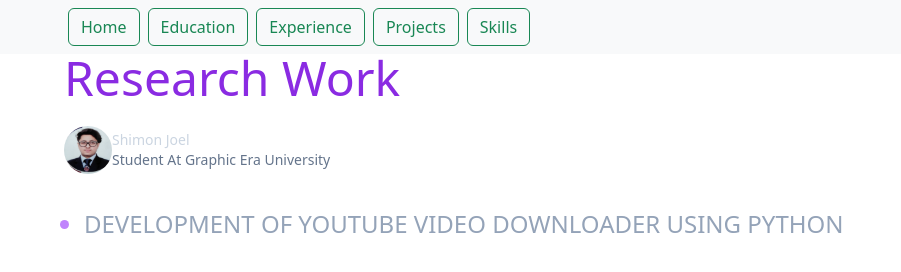
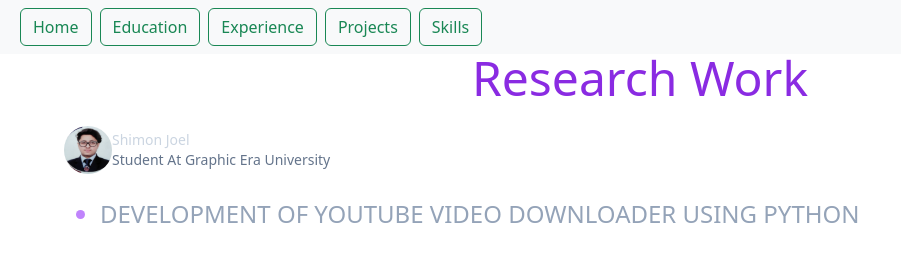
Before and after one commit to AvarDysania/portfolio, a website: page Research.html in a window 1280 px wide. Shown: the whole page, without its empty margins (0-901 px from the left). Drawn offline with nearby package versions, Linux system fonts and the light colour scheme.

Commit message:
Update Research.html

```diff
--- a/Research.html
+++ b/Research.html
@@ -10,15 +10,15 @@
   <body>
     <nav class="navbar bg-body-tertiary">
       <form class="container-fluid justify-content-start">
-        <button class="btn btn-outline-success me-2 mx-14" type="button"><a href="index.html">Home</a></button>
-        <button class="btn btn-outline-success me-2 " type="button"><a href="Education.html">Education</a></button>
-        <button class="btn btn-outline-success me-2 " type="button"><a href="Experience.html">Experience</a></button>
-        <button class="btn btn-outline-success me-2 " type="button"><a href="Projects.html">Projects</a></button>
-        <button class="btn btn-outline-success me-2 " type="button"><a href="Skills.html">Skills</a></button>
+        <button class="btn btn-outline-success me-2 mx-2"><a href="index.html">Home</a></button>
+        <button class="btn btn-outline-success me-2 "><a href="Education.html">Education</a></button>
+        <button class="btn btn-outline-success me-2 "><a href="Experience.html">Experience</a></button>
+        <button class="btn btn-outline-success me-2 "><a href="Projects.html">Projects</a></button>
+        <button class="btn btn-outline-success me-2 "><a href="Skills.html">Skills</a></button>
 
       </form>
     </nav>
-    <header class="font-normal px-16 text-5xl" style="color:blueviolet;">Research Work</header>
+    <header class="font-normal text-center text-5xl" style="color:blueviolet;">Research Work</header>
     <script src="https://cdn.jsdelivr.net/npm/bootstrap@5.3.1/dist/js/bootstrap.bundle.min.js" integrity="sha384-HwwvtgBNo3bZJJLYd8oVXjrBZt8cqVSpeBNS5n7C8IVInixGAoxmnlMuBnhbgrkm" crossorigin="anonymous"></script>
 
     <br>
@@ -33,7 +33,7 @@
     <div class="researchwork">
       <ul role="list" class="marker:text-purple-400 list-disc pl-5 space-y-3 text-slate-400 ">
 
-        <li class="mx-16 hover:font-bold text-2xl "  style="position: absolute;top:5.5cm;"><a href="https://cmt3.research.microsoft.com/CERA2023/Submission/Index">
+        <li class="mx-16 hover:font-bold text-2xl ml-20 mt-4" ><a href="https://cmt3.research.microsoft.com/CERA2023/Submission/Index">
           DEVELOPMENT OF YOUTUBE VIDEO DOWNLOADER USING PYTHON</a></li>
       <ul>
     </div>
```
